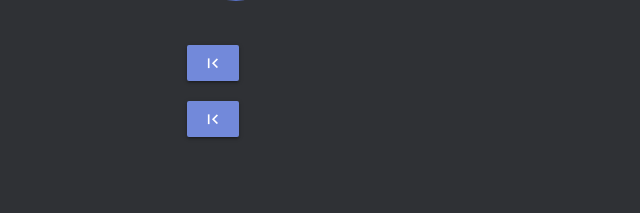
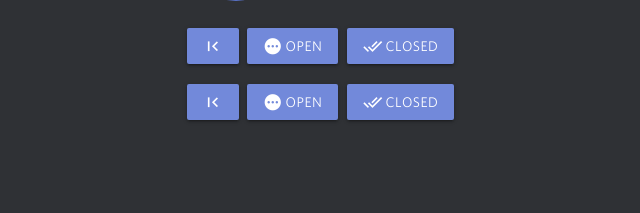
Before and after one commit to modmail-dev/logviewer, a Python web app: template templates/loglist.html in a window 1280 px wide. Shown: the part 175-388 px from the top of the page, without its empty margins (5-645 px from the left). Run offline with Jinja, Linux system fonts and the light colour scheme; the template is opened without the code that fills it, so the values that code supplies are empty; some libraries are stand-ins or nearby versions; some web fonts are replaced.

Commit message:
Add open and closed log filter

```diff
--- a/app.py
+++ b/app.py
@@ -59,13 +59,13 @@ async def index(request):
 
 @app.get(prefix)
 @loglist()
-async def get_log_list(request, document, page, max_page):
+async def get_log_list(request, document, page, max_page, status_open):
     """Returns the html rendered log list"""
 
     if document is None:
         raise NotFound
 
-    log_list = LogList(app, document, prefix, page, max_page)
+    log_list = LogList(app, document, prefix, page, max_page, status_open)
 
     return log_list.render_html()
 
--- a/core/models.py
+++ b/core/models.py
@@ -4,7 +4,7 @@ import dateutil.parser
 from sanic import response
 from natural.date import duration
 
-from .formatter import format_content_html
+from core.formatter import format_content_html
 
 
 class LogEntry:
@@ -111,12 +111,13 @@ class LogEntry:
         return response.text(out)
 
 class LogList:
-    def __init__(self, app, data, prefix, page, max_page):
+    def __init__(self, app, data, prefix, page, max_page, status_open):
         self.app = app
         self.logs = data
         self.prefix = prefix
         self.page = page
         self.max_page = max_page
+        self.status_open = status_open
 
     def render_html(self):
         return self.app.ctx.render_template("loglist", data=self)
--- a/templates/loglist.html
+++ b/templates/loglist.html
@@ -21,16 +21,13 @@
 </head>
 
 <body>
-
 	{% block navbar %}
 
 	{% include 'navbar.html' %}
 
 	{% endblock %}
 
-
 	<div class='entry'>
-
 		<br>
 		<div class="info">
 			<div class="info__guild-icon-container">
@@ -48,28 +45,34 @@
 					<a style="color: gray;" href="/">Return to home</a> ;
 					<a style="color: gray;" href="javascript:selectRandomThread()">🎲 View random thread in page</a>
 				</div>
-				<br>
 			</div>
 		</div>
 		<div class="pagination">
 			{% if data.page != 1 %}
-			<a href="?page=1" class="btn waves-effect">
+			<a href="?page=1&open={{ data.status_open }}" class="btn waves-effect">
 				<i class="material-icons">first_page</i>
 			</a>
 			{% endif %}
 			{% if data.page > 1 %}
-			<a href="?page={{ data.page - 1 }}" class="btn waves-effect">
+			<a href="?page={{ data.page - 1 }}&open={{ data.status_open }}" class="btn waves-effect">
 				<i class="material-icons">chevron_left</i>
 			</a>
 			{% endif %}
-			{% if data.page < data.max_page %} <a href="?page={{ data.page + 1 }}" class="btn waves-effect">
+			{% if data.page < data.max_page %}
+			<a href="?page={{ data.page + 1 }}&open={{ data.status_open }}" class="btn waves-effect">
 				<i class="material-icons">chevron_right</i>
 			</a>
 			{% endif %}
-				{% if data.page < data.max_page %} <a href="?page={{ data.max_page }}" class="btn waves-effect">
+			{% if data.page < data.max_page %} <a href="?page={{ data.max_page }}&open={{ data.status_open }}" class="btn waves-effect">
 				<i class="material-icons">last_page</i>
 			</a>
 			{% endif %}
+			<a href="?page={{ data.page }}&open=true" class="btn waves-effect"{% if data.status_open == 'true' %}style="background-color: rgb(64, 69, 75);"{% endif %}>
+				<i class="material-icons">pending</i>&nbsp;Open
+			</a>
+			<a href="?page={{ data.page }}&open=false" class="btn waves-effect" {% if data.status_open == 'false' %}style="background-color: rgb(64, 69, 75);"{% endif %}>
+				<i class="material-icons">done_all</i>&nbsp;Closed
+			</a>
 		</div>
 		<div class="chatlog">
 			{% for log in data.logs %}
@@ -79,7 +82,7 @@
 						onerror="this.src='/static/img/avatar_default.jpg'" alt="avatar" />
 				</div>
 				<div class="chatlog__messages">
-					<span class="chatlog__author-name title=" {{ log.creator.id }}">
+					<span class="chatlog__author-name" title="{{ log.creator.id }}">
 						<b>{{ log.creator.name | e }}</b></span>#{{ log.creator.discriminator }}
 					{% if log.open %} <span class="mod-tag">Open</span>
 					{% else %} <span class='red-tag'>Closed</span>
@@ -129,23 +132,30 @@
 		</div>
 		<div class="pagination">
 			{% if data.page != 1 %}
-			<a href="?page=1" class="btn waves-effect">
+			<a href="?page=1&open={{ data.status_open }}" class="btn waves-effect">
 				<i class="material-icons">first_page</i>
 			</a>
 			{% endif %}
 			{% if data.page > 1 %}
-			<a href="?page={{ data.page - 1 }}" class="btn waves-effect">
+			<a href="?page={{ data.page - 1 }}&open={{ data.status_open }}" class="btn waves-effect">
 				<i class="material-icons">chevron_left</i>
 			</a>
 			{% endif %}
-			{% if data.page < data.max_page %} <a href="?page={{ data.page + 1 }}" class="btn waves-effect">
+			{% if data.page < data.max_page %}
+			<a href="?page={{ data.page + 1 }}&open={{ data.status_open }}" class="btn waves-effect">
 				<i class="material-icons">chevron_right</i>
 			</a>
 			{% endif %}
-				{% if data.page < data.max_page %} <a href="?page={{ data.max_page }}" class="btn waves-effect">
+			{% if data.page < data.max_page %} <a href="?page={{ data.max_page }}&open={{ data.status_open }}" class="btn waves-effect">
 				<i class="material-icons">last_page</i>
 			</a>
 			{% endif %}
+			<a href="?page={{ data.page }}&open=true" class="btn waves-effect"{% if data.status_open == 'true' %}style="background-color: rgb(64, 69, 75);"{% endif %}>
+				<i class="material-icons">pending</i>&nbsp;Open
+			</a>
+			<a href="?page={{ data.page }}&open=false" class="btn waves-effect" {% if data.status_open == 'false' %}style="background-color: rgb(64, 69, 75);"{% endif %}>
+				<i class="material-icons">done_all</i>&nbsp;Closed
+			</a>
 		</div>
 	</div>
 	<script>
```
Also changed, not shown: core/utils.py (+15 -12 lines). Lines whose indentation alone changed are shown as unchanged.
